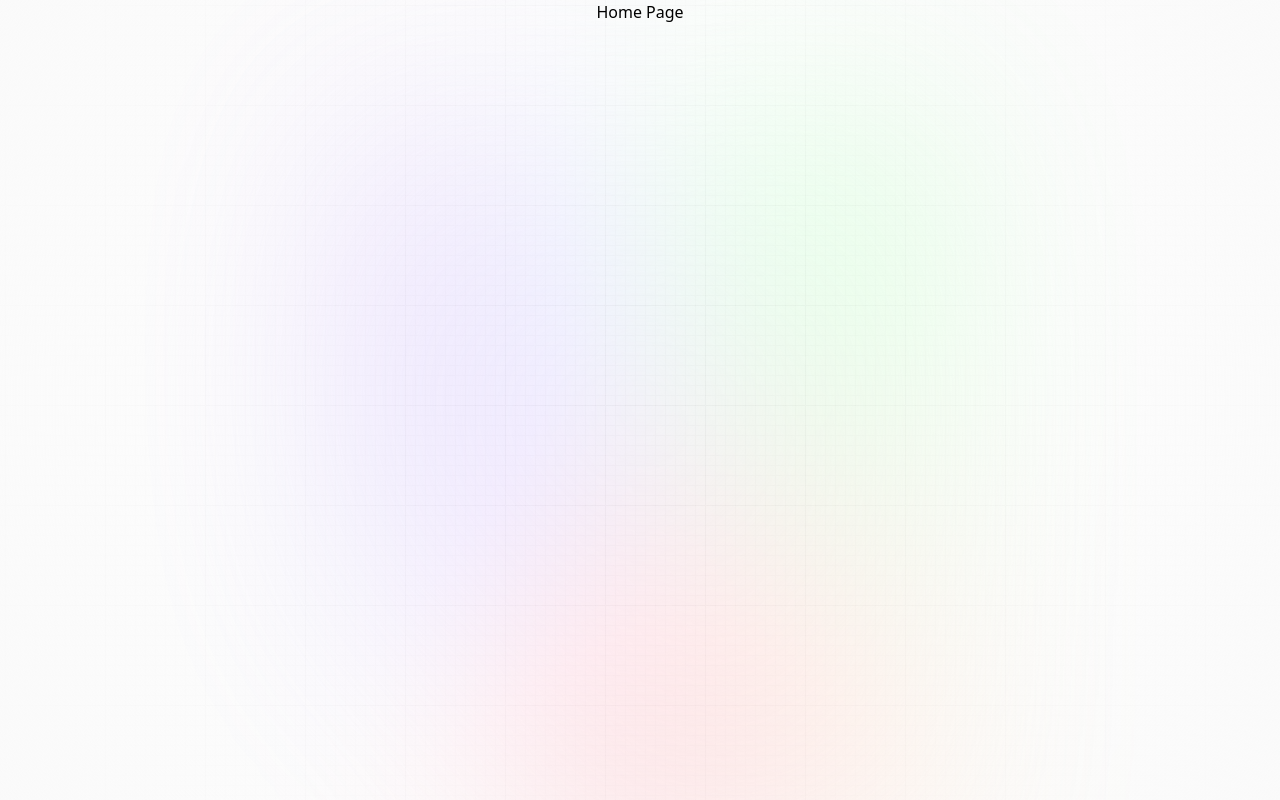
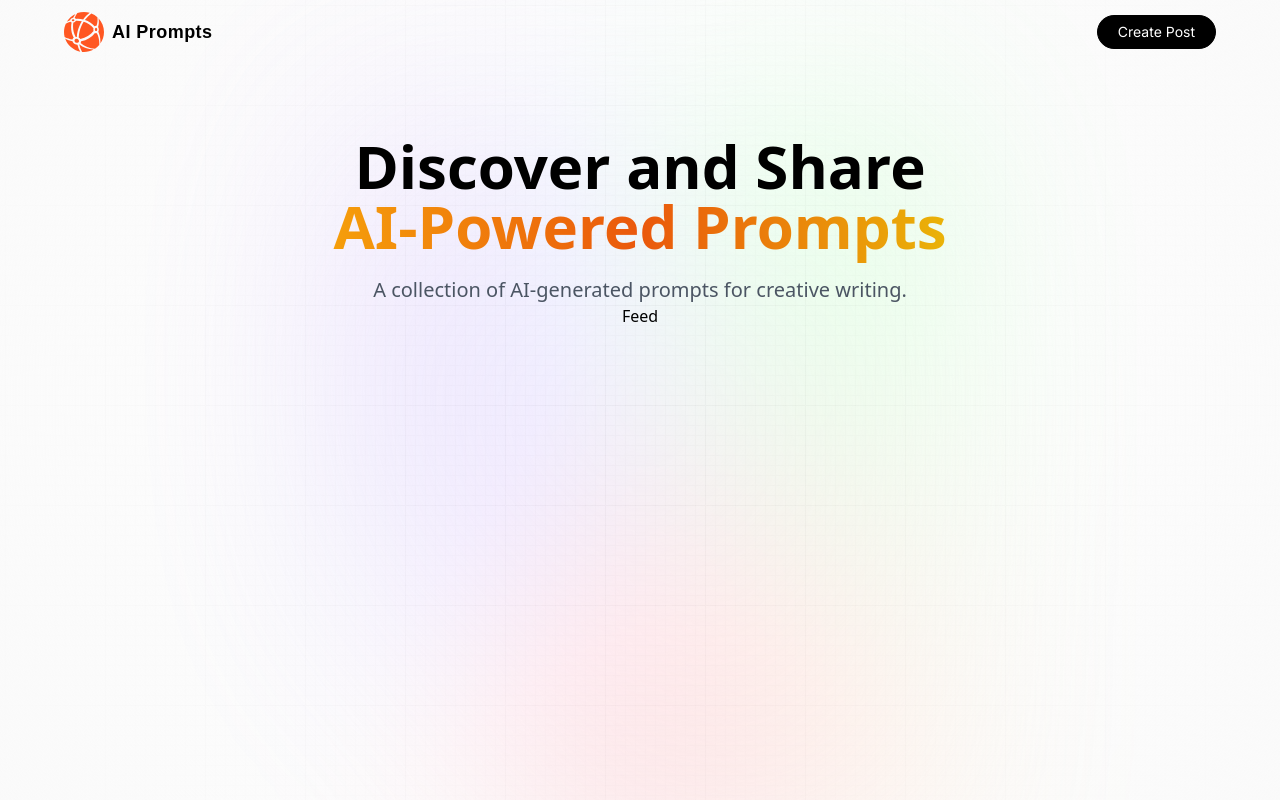
Before and after one commit to anthonysingiser/ai-prompts, a Next.js app: page / in a window 1280 px wide. Built offline with nearby package versions, Linux system fonts and the light colour scheme.

Commit message:
create component layout, begin building Nav component

```diff
--- a/app/layout.jsx
+++ b/app/layout.jsx
@@ -1,4 +1,7 @@
 import '@styles/globals.css'
+import Nav from '@components/Nav';
+import Provider from '@components/Provider';
+
 
 export const metadata = {
     title: "ai-prompts",
@@ -14,6 +17,7 @@ const RootLayout = ({ children }) => {
                 </div>
 
                 <main className="app">
+                    <Nav />
                     {children}
                 </main>
             </body>
--- a/app/page.jsx
+++ b/app/page.jsx
@@ -1,9 +1,20 @@
+import Feed from '@components/Feed';
 
 const Home = () => {
     return(
-        <div>
-           Home Page
-        </div>
+        <section className="w-full flex-center flex-col">
+           <h1 className="head_text text-center">
+            Discover and Share
+            <br/>
+            <span className="orange_gradient text-center">
+                AI-Powered Prompts
+            </span>
+           </h1>
+           <p className="desc text-center">
+            A collection of AI-generated prompts for creative writing.
+           </p>
+           <Feed />
+        </section>
     )
 }
 
--- /dev/null
+++ b/components/Feed.jsx
@@ -0,0 +1,9 @@
+const Feed = () => {
+    return (
+        <div>
+            <h1>Feed</h1>
+        </div>
+    )
+}
+
+export default Feed;
--- /dev/null
+++ b/components/Form.jsx
@@ -0,0 +1,9 @@
+const Form = () => {
+    return (
+        <div>
+            <h1>Form</h1>
+        </div>
+    )
+}
+
+export default Form;
--- /dev/null
+++ b/components/Nav.jsx
@@ -0,0 +1,44 @@
+"use client";
+
+import Link from 'next/link';
+import Image from 'next/image';
+import { useState, useEffect } from 'react';
+import { signIn, signOut, useSession, getProviders } from 'next-auth/react';
+
+
+const Nav = () => {
+    const isUserLogged = true;
+    return (
+        <nav className="flex-between w-full mb-16 pt-3">
+            <Link href="/" className="flex gap-2 flex-center">
+                <Image
+                    src="/assets/images/logo.svg"
+                    alt='logo'
+                    width={40}
+                    height={40}
+                    className="object-contain"
+                />
+                <p className="logo_text"> AI Prompts </p>
+            </Link>
+            {/* mobile navigation */}
+            <div className="sm:flex hidden">
+                {isUserLogged ? (
+                    <div className="flex gap-3 md:gap-5">
+                        <Link
+                            href="/create-prompt"
+                            className="black_btn"
+                        >
+                            Create Post
+                        </Link>
+                    </div>
+                 ) : (
+                    <>
+
+                    </>
+                 )}
+            </div>
+        </nav>
+    )
+}
+
+export default Nav;
--- /dev/null
+++ b/components/Profile.jsx
@@ -0,0 +1,9 @@
+const Profile = () => {
+    return (
+        <div>
+            <h1></h1>
+        </div>
+    )
+}
+
+export default Profile;
--- /dev/null
+++ b/components/PromptCard.jsx
@@ -0,0 +1,9 @@
+const PromptCard = () => {
+    return (
+        <div>
+            <h1>Prompt Card</h1>
+        </div>
+    )
+}
+
+export default PromptCard;
--- /dev/null
+++ b/components/Provider.jsx
@@ -0,0 +1,9 @@
+const Provider = () => {
+    return (
+        <div>
+            <h1> Provider </h1>
+        </div>
+    )
+}
+
+export default Provider;
```
